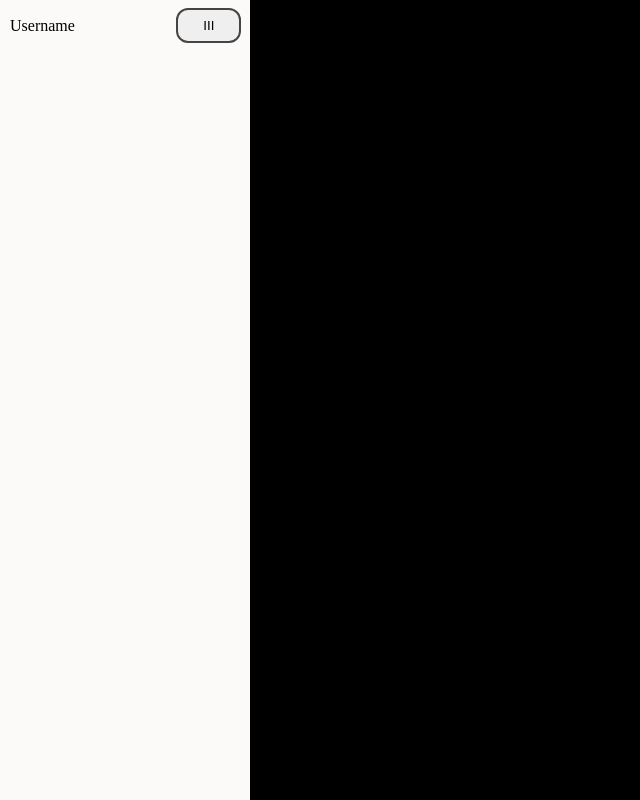
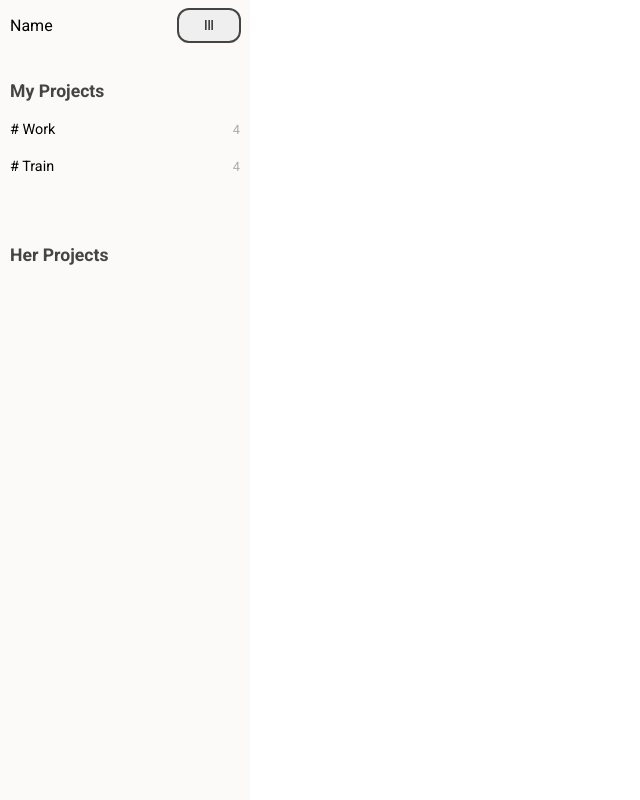
Before and after one commit to LiamSandstrom/todo-list-js, a website built with webpack: page src/index.html in a window 1280 px wide. Shown: the whole page, without its empty margins (0-640 px from the left). Built offline with nearby package versions, Linux system fonts and the light colour scheme.

Commit message:
add sidebar content

```diff
--- a/src/hookupSidebarAnim.js
+++ b/src/hookupSidebarAnim.js
@@ -1,7 +1,9 @@
+  import { toggleWidth } from "./toggleWidthAnim";
+
   export function assignSidebarAnimation() {
     let animRef = null;
 
-    const animationTime = 250;
+    const animationTime = 200;
     const sidebar = document.querySelector("#sidebar");
     const openBtn = document.querySelector("#open-btn");
     const closeBtn = document.querySelector("#close-btn");
@@ -12,13 +14,13 @@
 
     openBtn.addEventListener("click", () => {
       toggleWidth(sidebar, "0", sidebarWidth, animationTime);
-      openBtn.style.transition = "opacity 0.4s";
+      openBtn.style.transition = "opacity 0.3s";
       openBtn.style.opacity = "0%";
 
       animRef = setTimeout(() => {
         animRef = null;
         openBtn.style.visibility = "collapse";
-      }, 400);
+      }, 300);
     });
 
     closeBtn.addEventListener("click", () => {
@@ -26,8 +28,8 @@
       toggleWidth(sidebar, sidebarWidth, "0", animationTime);
       openBtn.style.visibility = "visible";
       setTimeout(() => {
-        openBtn.style.transition = "opacity 0.5s";
+        openBtn.style.transition = "opacity 0.4s";
         openBtn.style.opacity = "100%";
-      }, 50);
+      }, 20);
     });
   }
--- a/src/index.html
+++ b/src/index.html
@@ -3,10 +3,28 @@
   <head>
     <meta charset="UTF-8" />
     <meta name="viewport" content="width=device-width, initial-scale=1.0" />
+    <link rel="preconnect" href="https://fonts.googleapis.com" />
+    <link rel="preconnect" href="https://fonts.gstatic.com" crossorigin />
+    <link
+      href="https://fonts.googleapis.com/css2?family=Roboto:ital,wght@0,100..900;1,100..900&display=swap"
+      rel="stylesheet"
+    />
     <title>Document</title>
   </head>
   <body>
     <div id="container">
+      <div id="sidebar">
+        <div class="topbar" id="sidebar-topbar">
+          <p id="topbar-name">Name</p>
+          <button id="close-btn">lll</button>
+        </div>
+        <div id="sidebar-content"></div>
+      </div>
+      <div id="content">
+        <div class="topbar" id="content-topbar">
+          <button id="open-btn">lll</button>
+        </div>
+      </div>
     </div>
   </body>
 </html>
--- a/src/index.js
+++ b/src/index.js
@@ -2,7 +2,9 @@
 import { TodoItem } from "./todo-item.js";
 import { Project } from "./project.js";
 import { ProjectManager } from "./project-manager.js";
+
 import { Sidebar } from "./sidebar.js";
+import { assignSidebarAnimation } from "./hookupSidebarAnim.js";
 
 const myProjects = new ProjectManager("My Projects");
 const herProjects = new ProjectManager("Her Projects");
@@ -10,9 +12,11 @@
 new Project(myProjects, "Work", "red");
 new Project(myProjects, "Train", "blue");
 
-const container = document.querySelector("#container")
-const sidebar = new Sidebar(container);
-sidebar.render();
+assignSidebarAnimation();
+
+console.log(ProjectManager.getManagers())
+Sidebar.populateProjects();
+
 
 //projects factory
 // - default Project
--- a/src/project.js
+++ b/src/project.js
@@ -38,6 +38,7 @@
   getAllItems = () => this.#items;
   getName = () => this.#name;
   getColor = () => this.#color;
+  getItemsAmount = () => this.#items.size;
 
   //setters
   setName = () => this.#name;
--- a/src/sidebar.js
+++ b/src/sidebar.js
@@ -1,31 +1,53 @@
+import { ProjectManager } from "./project-manager";
 
 export class Sidebar {
-    #container;
-    #sidebarDiv;
-    #topbarDiv;
-    #username;
-    #onButton;
+  static #sidebarDiv = document.querySelector("#sidebar");
+  static #topbarDiv = document.querySelector("#sidebar-topbar");
+  static #username = document.querySelector("#topbar-name");
+  static #closeButton = document.querySelector("#close-btn");
+  static #container = document.querySelector("#container");
+  static #sidebarContent = document.querySelector("#sidebar-content");
+  static #amounts = new Map();
 
-    constructor(container){
-        this.#container = container;
-        this.#sidebarDiv = document.createElement("div");
-        this.#topbarDiv = document.createElement("div");
-        this.#username = document.createElement("p")
-        this.#onButton = document.createElement("button")
-    }
+  static populateProjects() {
+    ProjectManager.getManagers().forEach((projManager, key) => {
+      const title = document.createElement("h2");
+      const managerDiv = document.createElement("div");
+      managerDiv.classList.add("category");
+      managerDiv.dataset.key = key;
 
-    render(){
-        this.#sidebarDiv.id = "sidebar";
-        this.#topbarDiv.classList.add("topbar");
+      const categoryDiv = document.createElement("div");
+      categoryDiv.appendChild(title);
+      categoryDiv.classList.add("category-title-div");
+      title.textContent = projManager.getName();
+      managerDiv.appendChild(categoryDiv);
+      console.log(projManager);
 
-        this.#username.textContent = "Username"
-        this.#onButton.textContent = "III"
-        this.#onButton.id= "close-btn"
-        this.#topbarDiv.appendChild(this.#username)
-        this.#topbarDiv.appendChild(this.#onButton)
+      projManager.getAllProjects().forEach((project, projKey) => {
+        const projectDiv = document.createElement("div");
+        projectDiv.classList.add("project-div");
+        projectDiv.dataset.key = projKey;
 
-        this.#sidebarDiv.appendChild(this.#topbarDiv)
-        this.#container.appendChild(this.#sidebarDiv)
-    }
+        const projectTitle = document.createElement("h3");
+        projectTitle.textContent = "# " + project.getName();
+        projectDiv.appendChild(projectTitle);
 
+        const amount = document.createElement("p");
+        Sidebar.#amounts.set(amount, project);
+        projectDiv.appendChild(amount);
+
+
+        managerDiv.appendChild(projectDiv);
+      });
+
+      Sidebar.updateAmounts();
+      Sidebar.#sidebarContent.appendChild(managerDiv);
+    });
+  }
+
+  static updateAmounts(){
+    Sidebar.#amounts.forEach((value, key) => {
+      key.textContent = value.getItemsAmount();
+    })
+  }
 }
--- a/src/styles.css
+++ b/src/styles.css
@@ -1,18 +1,29 @@
-*{
+* {
   box-sizing: border-box;
+  font-family: Roboto, system-ui, -apple-system, BlinkMacSystemFont, "Segoe UI",
+    Roboto, Oxygen, Ubuntu, Cantarell, "Open Sans", "Helvetica Neue", sans-serif;
 }
 
-:root{
+:root {
   --sidebar-bg-color: #fcfaf8;
   --content-bg-color: white;
   --accent-color: #dc4c3e;
   --main-text-color: #202020;
   --secondary-text-color: #444444;
+  --light-text-color: #acacac;
+  --hover-bg: rgb(248, 235, 227);
+  --selected-bg: rgb(248, 241, 227);
   --sidebar-width: 250px;
 }
 
-p, h1, h2, h3{
+p,
+h1,
+h2,
+h3 {
   margin: 0;
+  -webkit-user-select: none; /* Safari */
+  -ms-user-select: none; /* IE 10 and IE 11 */
+  user-select: none; /* Standard syntax */
 }
 
 body {
@@ -22,26 +33,85 @@
   padding: 0;
 }
 
-#container{
+#container {
   display: flex;
   width: 100%;
   height: 100%;
-
 }
 
-#sidebar{
+#sidebar {
   height: 100%;
   width: var(--sidebar-width);
   background-color: var(--sidebar-bg-color);
 
   display: flex;
-    justify-content: space-between;
-    align-items: flex-start;
+  justify-content: flex-start;
+  align-items: center;
+  flex-direction: column;
+
   overflow: hidden;
   will-change: width;
 }
 
-#open-btn, #close-btn{
+#sidebar-content {
+  margin-top: 20px;
+  display: flex;
+  justify-content: flex-start;
+  flex-direction: column;
+  gap: 50px;
+  width: 100%;
+}
+
+.category {
+  display: flex;
+  flex-direction: column;
+
+  border-bottom: 1px solid var(--light-grey);
+  width: 100%;
+}
+
+.category h2 {
+  color: var(--secondary-text-color);
+  font-size: 1.1rem;
+}
+
+.project-div{
+    display: flex;
+    justify-content: space-between;
+    align-items: center;
+}
+
+.project-div p {
+    font-size: 0.8rem;
+    color: var(--light-text-color);
+}
+
+
+.project-div,
+.category-title-div {
+  padding: 10px;
+  border-radius: 5px;
+  padding-left: 10px;
+}
+
+.category h3 {
+  font-size: 0.9rem;
+  font-weight: normal;
+}
+
+.project-div:hover, .category-title-div:hover {
+  background-color: var(--hover-bg);
+  cursor: pointer;
+}
+
+.category h2,
+.category h3 {
+  flex-shrink: 0;
+  min-width: max-content;
+}
+
+#open-btn,
+#close-btn {
   cursor: pointer;
   padding: 8px 25px;
   border: none;
@@ -52,23 +122,23 @@
   transition: opacity 0.8s;
 }
 
-#open-btn{
+#open-btn {
   visibility: collapse;
   opacity: 0;
 }
 
-.topbar{
+.topbar {
   display: flex;
   align-items: center;
   width: 100%;
   padding: 10px;
 }
 
-#sidebar .topbar{
-    gap: 45%;
+#sidebar .topbar {
+  gap: 55%;
 }
 
-#content{
+#content {
   display: flex;
   align-items: flex-start;
   height: 100%;
```
Lines whose indentation alone changed are shown as unchanged.
